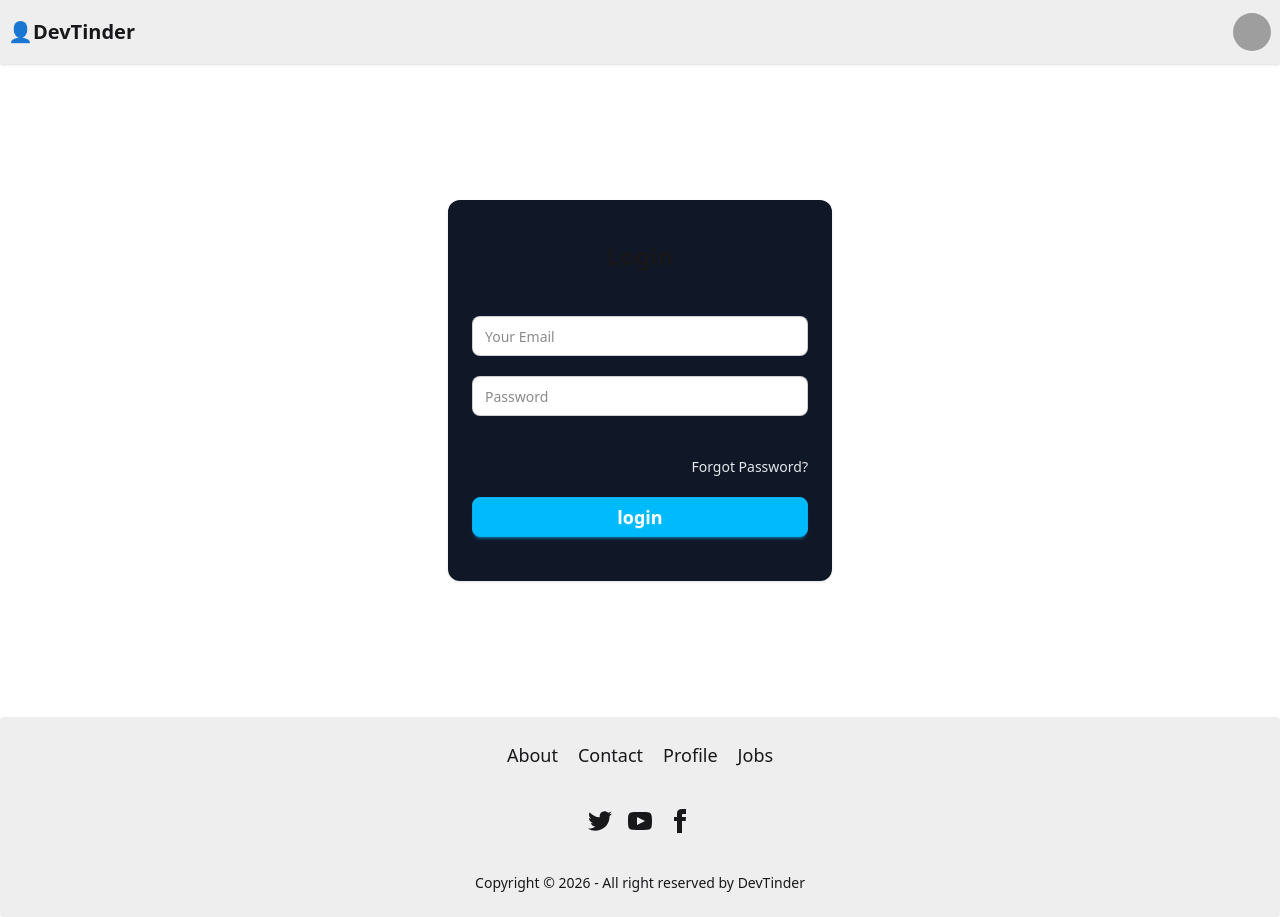
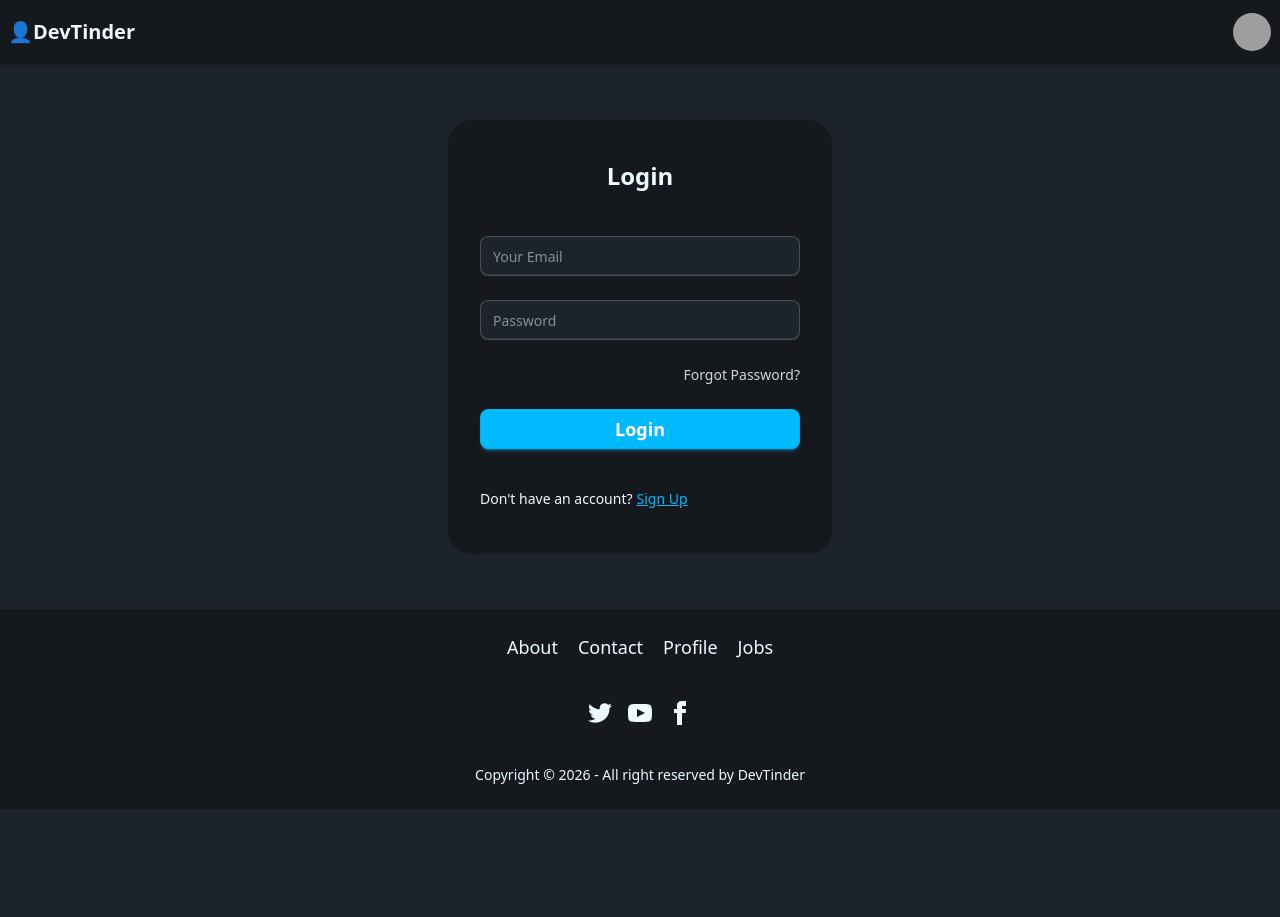
Before and after one commit to Abinashrout244/devTinder-UI, a React (Vite) app: page /login in a window 1280 px wide. After the commit the page ends 809 px from the top, so only its background shows below. Built offline with nearby package versions, Linux system fonts and the light colour scheme; no server answers; grey boxes are pictures that could not be loaded.

Commit message:
feat:i complte the Project and use Framer-motion to looks like Real Tinder APP

```diff
--- a/package.json
+++ b/package.json
@@ -13,6 +13,7 @@
     "@reduxjs/toolkit": "^2.11.2",
     "@tailwindcss/vite": "^4.1.18",
     "axios": "^1.13.4",
+    "framer-motion": "^12.34.0",
     "react": "^19.2.0",
     "react-dom": "^19.2.0",
     "react-hot-toast": "^2.6.0",
--- a/src/components/ConnectionRequests.jsx
+++ b/src/components/ConnectionRequests.jsx
@@ -34,14 +34,21 @@ const ConnectionRequests = () => {
   }, []);
 
   const request_data = useSelector((state) => state.request);
-  console.log(request_data);
+  //console.log(request_data);
 
   if (!request_data) return;
   if (request_data.length === 0) {
     return (
-      <h1 className="font-semibold text-lg min-h-screen flex justify-center items-center">
-        No Pending Requests Found!!
-      </h1>
+      <div className="min-h-screen flex flex-col justify-center items-center text-center px-4">
+        <h1 className="text-2xl sm:text-3xl md:text-4xl font-bold bg-linear-to-r from-primary to-secondary bg-clip-text text-transparent animate-pulse">
+          No Pending Requests Found!!
+        </h1>
+
+        <p className="mt-4 text-sm sm:text-base text-gray-400 max-w-md">
+          Looks like everything is up to date. When someone sends you a request,
+          it will appear here.
+        </p>
+      </div>
     );
   }
 
--- a/src/components/Connections.jsx
+++ b/src/components/Connections.jsx
@@ -6,7 +6,7 @@ import { addConnections } from "../utils/connectionSlice";
 
 const Connections = () => {
   const connection_data = useSelector((state) => state.connection);
-  console.log(connection_data);
+  //console.log(connection_data);
   const dispatch = useDispatch();
 
   const fetc_Connections = async () => {
@@ -27,9 +27,18 @@ const Connections = () => {
   if (!connection_data) return;
   if (connection_data.length === 0)
     return (
-      <h1 className="font-semibold text-lg min-h-screen flex justify-center items-center">
-        No Connections Found!!
-      </h1>
+      <div className="min-h-screen flex items-center justify-center px-4">
+        <div className="bg-base-200 shadow-xl rounded-2xl p-8 text-center max-w-md w-full border border-base-300">
+          <h1 className="text-2xl sm:text-3xl font-bold bg-linear-to-r from-primary to-secondary bg-clip-text text-transparent">
+            No Connection Requests
+          </h1>
+
+          <p className="mt-4 text-sm sm:text-base text-gray-400">
+            You don’t have any pending connection requests right now. When
+            someone sends you one, it will appear here.
+          </p>
+        </div>
+      </div>
     );
   return (
     connection_data && (
--- a/src/components/EditProfile.jsx
+++ b/src/components/EditProfile.jsx
@@ -4,31 +4,36 @@ import axios from "axios";
 import { BASE_URL } from "../utils/Constants";
 import { useDispatch } from "react-redux";
 import { addUser } from "../utils/userSlice";
+import toast from "react-hot-toast";
 
 const EditProfile = ({ user }) => {
   const [firstName, setFirstName] = useState(user.firstName);
   const [lastName, setLastName] = useState(user.lastName);
-  const [age, setAge] = useState(user.age);
-  const [gender, setGender] = useState(user.gender);
+  const [age, setAge] = useState(user.age || "");
+  const [gender, setGender] = useState(user.gender || "Select a Gender");
   const [about, setAbout] = useState(user.about);
-  const [photoURL, setPhotoURL] = useState(user.photoURL);
+  const [photoURL, setPhotoURL] = useState(
+    user.photoURL ||
+      "https://tse4.mm.bing.net/th/id/OIP.Yh_Zd0cdrtxGpEjqC0tq6QHaHa?pid=Api&P=0&h=180",
+  );
   const [err, setErr] = useState("");
 
   const dispatch = useDispatch();
 
   const hanldeEdit = async () => {
     try {
-      const data = await axios.patch(
+      setErr("");
+      const res = await axios.put(
         `${BASE_URL}/profile/edit`,
         { firstName, lastName, age, gender, photoURL, about },
         { withCredentials: true },
       );
-      console.log(data);
-
-      //dispatch(addUser(data));
+      dispatch(addUser(res?.data?.data));
+      toast.success("Profile Update Sucessfully!!");
+      console.log(res?.data?.data);
     } catch (err) {
-      console.log(err);
-      setErr(err.response);
+      console.log(err.reponse);
+      setErr(err.response.data);
     }
   };
 
--- a/src/components/Login.jsx
+++ b/src/components/Login.jsx
@@ -1,7 +1,7 @@
 import axios from "axios";
 import React from "react";
 import { useState } from "react";
-import { useDispatch } from "react-redux";
+import { useDispatch, useSelector } from "react-redux";
 import { addUser } from "../utils/userSlice";
 import { Link, useNavigate } from "react-router-dom";
 import { BASE_URL } from "../utils/Constants";
@@ -10,13 +10,17 @@ import toast from "react-hot-toast";
 const Login = () => {
   const [emailId, setEmailId] = useState("");
   const [password, setPassword] = useState("");
+  const [firstName, setFirstName] = useState("");
+  const [lastName, setLastName] = useState("");
+  const [isLogedin, setIsLogedin] = useState(false);
   const [err, setErr] = useState("");
+
+  const user = useSelector((state) => state.user);
 
   const dispatch = useDispatch();
   const navigate = useNavigate();
 
-  const handleLogin = async (e) => {
-    // e.preventDefault();
+  const handleLogin = async () => {
     try {
       const res = await axios.post(
         `${BASE_URL}/login`,
@@ -29,42 +33,80 @@ const Login = () => {
 
       dispatch(addUser(res.data.isEmail));
       //console.log(res);
-      toast.success("Password Change Sucessfully!!");
+      toast.success("Logedin Sucessfully!!");
       navigate("/");
     } catch (err) {
       setErr(err.response.data);
-      console.log(err.response);
+      //console.log(err.response);
+    }
+  };
+  const handleSignup = async () => {
+    try {
+      const res = await axios.post(
+        `${BASE_URL}/signup`,
+        { firstName, lastName, emailId, password },
+        { withCredentials: true },
+      );
+      console.log(res.data.user);
+      dispatch(addUser(res?.data?.user));
+      toast.success("User Register Sucessfully!!");
+      navigate("/");
+    } catch (err) {
+      setErr(err?.response?.data);
     }
   };
 
   return (
-    <div className=" py-34 flex justify-center items-center px-5">
-      <div className="card w-96 max-w-md shadow-sm bg-gray-900 rounded-xl py-5">
+    <div className=" py-14  flex justify-center items-center px-5">
+      <div className="card w-96 max-w-md shadow-sm bg-base-300 rounded-3xl py-5">
         <div className="flex justify-center p-5">
-          <p className="text-2xl font-semibold">Login</p>
+          <p className="text-2xl font-semibold">
+            {isLogedin ? "Sign Up" : "Login"}
+          </p>
         </div>
 
-        <div className="card-body flex flex-col gap-y-5 items-center justify-center">
-          <div className="w-full">
-            <label className="floating-label validator w-full">
+        <div className="card-body w-full max-w-md mx-auto px-5 sm:px-8 py-6 flex flex-col gap-6">
+          {isLogedin && (
+            <>
+              <label className="floating-label w-full">
+                <input
+                  type="text"
+                  placeholder="FirstName"
+                  value={firstName}
+                  onChange={(e) => setFirstName(e.target.value)}
+                  className="input input-md w-full rounded-lg"
+                  required
+                />
+                <span>Your Name</span>
+              </label>
+              <label className="floating-label w-full">
+                <input
+                  type="text"
+                  placeholder="LastName"
+                  value={lastName}
+                  onChange={(e) => setLastName(e.target.value)}
+                  className="input input-md w-full rounded-lg"
+                />
+                <span>LastName</span>
+              </label>
+            </>
+          )}
+
+          <label className="floating-label w-full">
             <input
               type="email"
               placeholder="Your Email"
               value={emailId}
               onChange={(e) => setEmailId(e.target.value)}
-                className="input input-md rounded-lg w-full "
+              className="input input-md w-full rounded-lg"
               required
             />
             <span>Your Email</span>
           </label>
-            <div className="validator-hint hidden">
-              Enter valid email address
-            </div>
-          </div>
           <div className="w-full">
-            <label className="floating-label validator w-full">
+            <label className="floating-label w-full">
               <input
-                type="passsword"
+                type="text"
                 placeholder="Password"
                 value={password}
                 onChange={(e) => setPassword(e.target.value)}
@@ -73,25 +115,67 @@ const Login = () => {
               />
               <span>Password</span>
             </label>
-            <p className="validator-hint hidden">
-              Must be more than 8 characters, including
-              <br />
-              At least one number <br />
-              At least one lowercase letter <br />
-              At least one uppercase letter
-            </p>
           </div>
-          <p className="text-red-500 font-semibold self-start">{err}</p>
-          <p className="link link-hover text-gray-200 self-end">
-            <Link to="/changepassword"> Forgot Password?</Link>
-          </p>
 
+          {/* Error */}
+          {err && <p className="text-red-500 text-sm font-medium">{err}</p>}
+
+          <div className="text-right">
+            {user ? (
+              <Link
+                to="/changepassword"
+                className="link link-hover text-sm text-gray-300"
+              >
+                Forgot Password?
+              </Link>
+            ) : (
+              <a className=" cursor-not-allowed text-sm text-gray-300">
+                Forgot Password?
+              </a>
+            )}
+          </div>
+
+          {isLogedin ? (
+            <button
+              onClick={handleSignup}
+              className="btn btn-info w-full rounded-lg text-lg text-white"
+            >
+              SIgn Up
+            </button>
+          ) : (
             <button
               onClick={handleLogin}
-            className="btn btn-info btn-block rounded-lg text-lg text-white"
+              className="btn btn-info w-full rounded-lg text-lg text-white"
             >
-            login
+              Login
             </button>
+          )}
+
+          <div className="text-center mt-4">
+            <div className="text-sm">
+              {isLogedin ? (
+                <p className="flex flex-row gap-1">
+                  Already have an account?
+                  <span
+                    className="link link-info cursor-pointer"
+                    onClick={() => setIsLogedin(false)}
+                  >
+                    Login
+                  </span>
+                </p>
+              ) : (
+                <p className="flex flex-row gap-1">
+                  Don't have an account?
+                  <span
+                    className="link link-info cursor-pointer"
+                    onClick={() => setIsLogedin(true)}
+                  >
+                    Sign Up
+                  </span>
+                </p>
+              )}
+            </div>
+          </div>
         </div>
       </div>
     </div>
--- a/src/components/NavBar.jsx
+++ b/src/components/NavBar.jsx
@@ -19,7 +19,7 @@ const NavBar = () => {
       );
       dispatch(removeUser());
       toast.success("Logout sucessfully.");
-      return navigate("/profile");
+      return navigate("/login");
     } catch (err) {
       console.log(err.response);
     }
--- a/src/index.css
+++ b/src/index.css
@@ -1,2 +1,5 @@
 @import "tailwindcss";
-@plugin "daisyui";
+/* @plugin "daisyui"; */
+@plugin "daisyui" {
+  themes: dark --default;
+}
```
Also changed, not shown: src/components/Feed.jsx (+23 -11 lines), src/components/FeedCard.jsx (+99 -25 lines), src/components/ForgetPassword.jsx (+6 -2 lines), 1 other file (tests, documents, lock files or other folders). Lines whose indentation alone changed are shown as unchanged.
